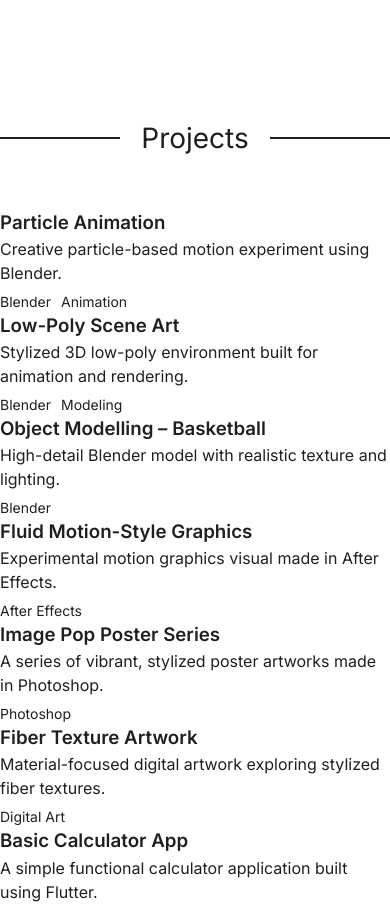
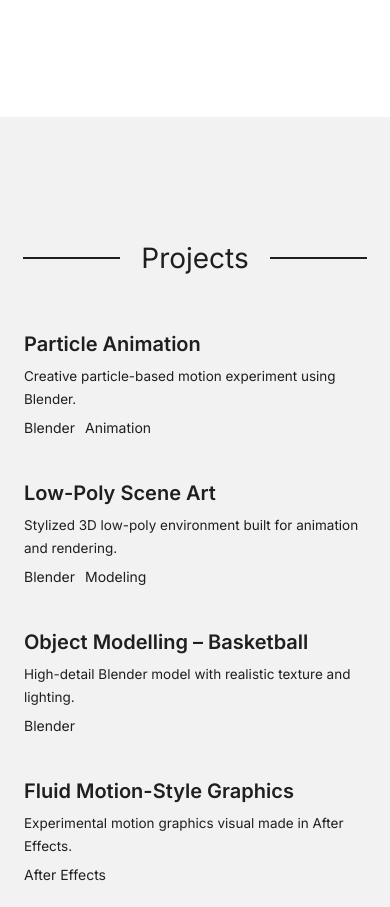
Before and after one commit to Peralta-04/Portfolio, a plain HTML site: page index.html in a window 390 px wide. Shown: the part 1871-2778 px from the top of the page. Drawn offline with Linux system fonts and the light colour scheme.

Commit message:
Add projects section styles and responsive design
Added styles for projects section and responsive adjustments.

```diff
--- a/style.css
+++ b/style.css
@@ -198,3 +198,43 @@ footer a{
 footer a:hover{
   text-decoration: underline;
 }
+
+/* PROJECTS */
+.projects {
+  background: var(--muted-bg);
+  padding: 120px var(--content-pad-x);
+}
+
+.projects-list {
+  max-width: 930px;
+  margin: 0 auto;
+  display: flex;
+  flex-direction: column;
+  gap: 40px;
+}
+
+.proj h3 {
+  font-size: 24px;
+  margin-bottom: 6px;
+}
+
+.proj p {
+  font-size: 14px;
+  line-height: 23px;
+}
+
+.tag-row {
+  display: flex;
+  gap: 10px;
+  margin-top: 6px;
+}
+
+.tag-row span {
+  font-size: 14px;
+}
+
+/* Responsive for smaller screens */
+@media(max-width:720px){
+  .proj h3 { font-size:20px; }
+  .proj p { font-size:13.5px; }
+}
```
